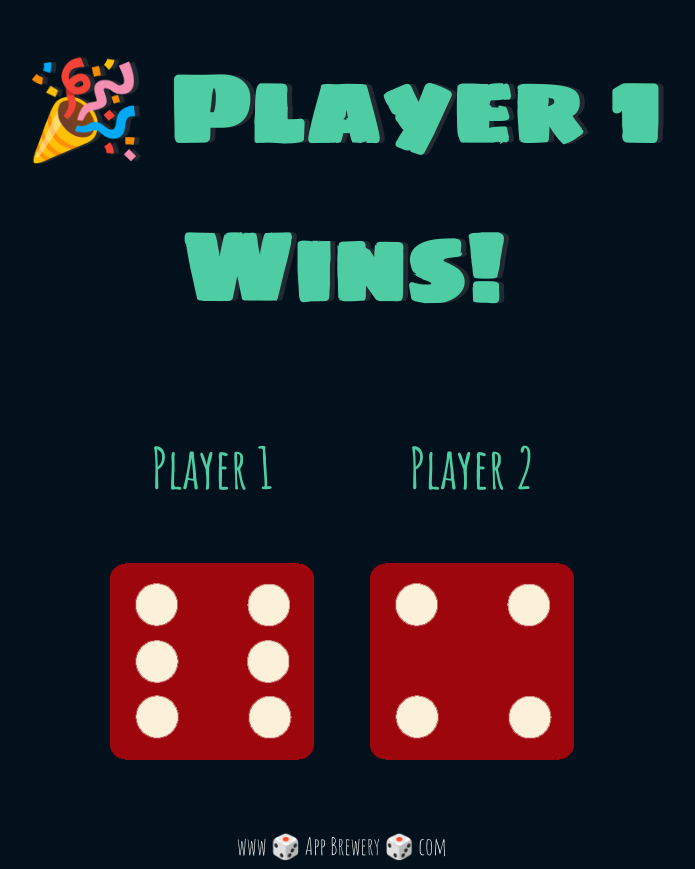
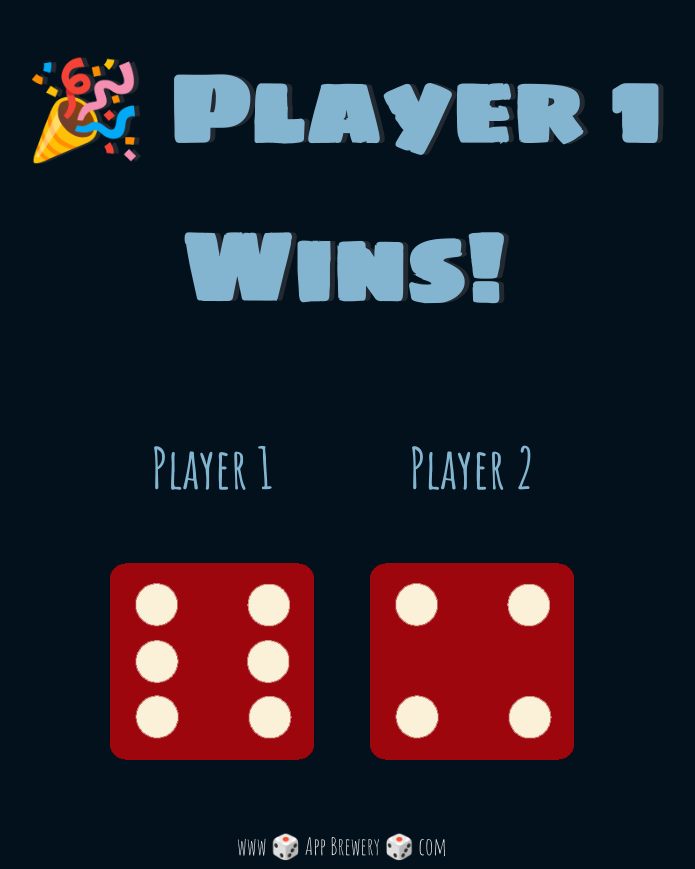
Before and after one commit to dayna-schlenk/dicee-game, a plain HTML site: page dicee.html in a window 1280 px wide. Shown: the whole page, without its empty margins (298-993 px from the left). Drawn offline with Linux system fonts and the light colour scheme.

Commit message:
Change font color

```diff
--- a/styles/styles.css
+++ b/styles/styles.css
@@ -19,13 +19,13 @@ h1 {
   font-family: 'Sigmar One', cursive;
   text-shadow: 5px 0 #232931;
   font-size: 6rem;
-  color: #4ECCA3;
+  color: #83B5D1;
 }
 
 p {
   font-size: 3.5rem;
   font-weight: bold;
-  color: #4ECCA3;
+  color: #83B5D1;
   font-family: 'Amatic SC', cursive;
 }
 
```
